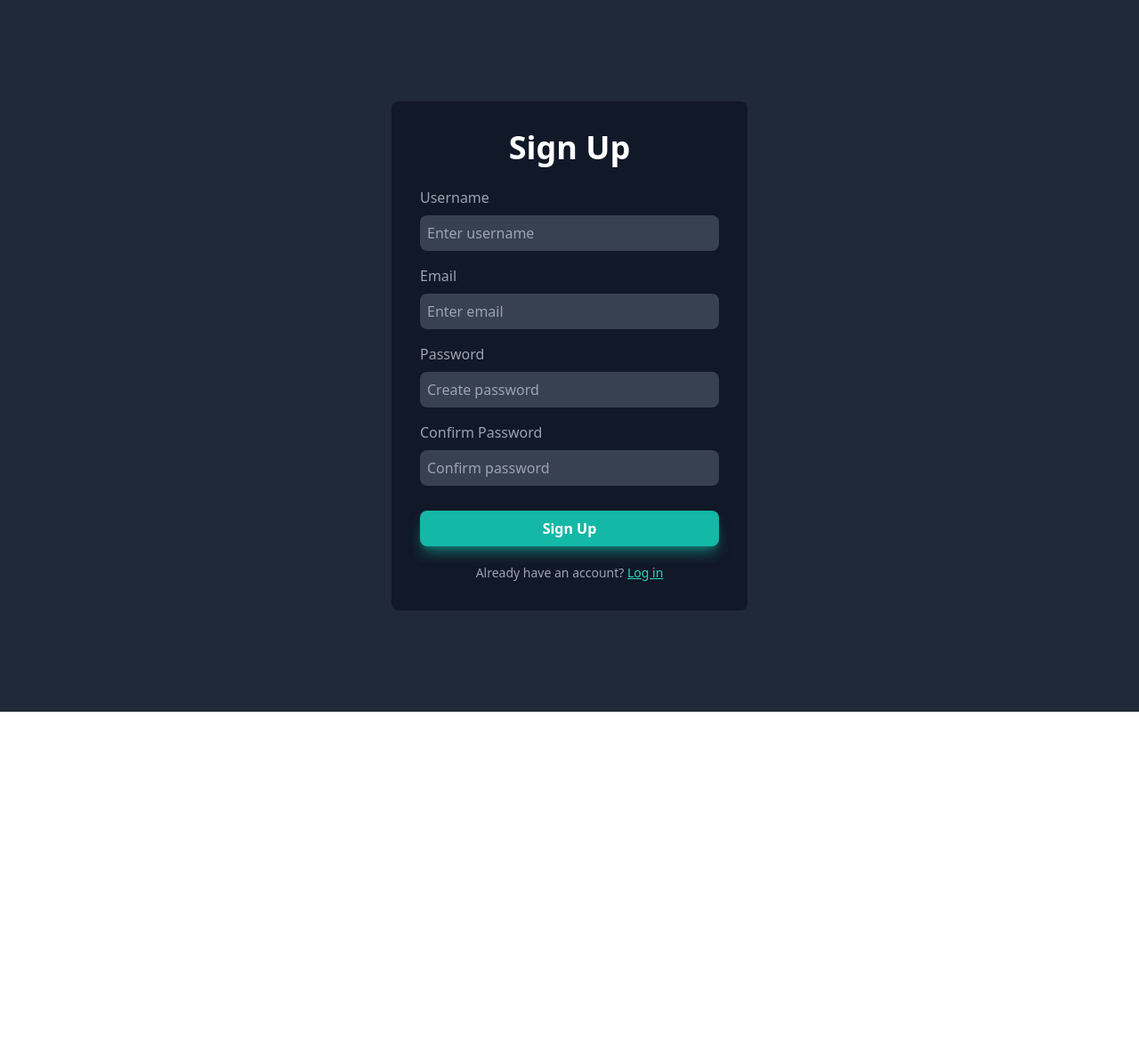
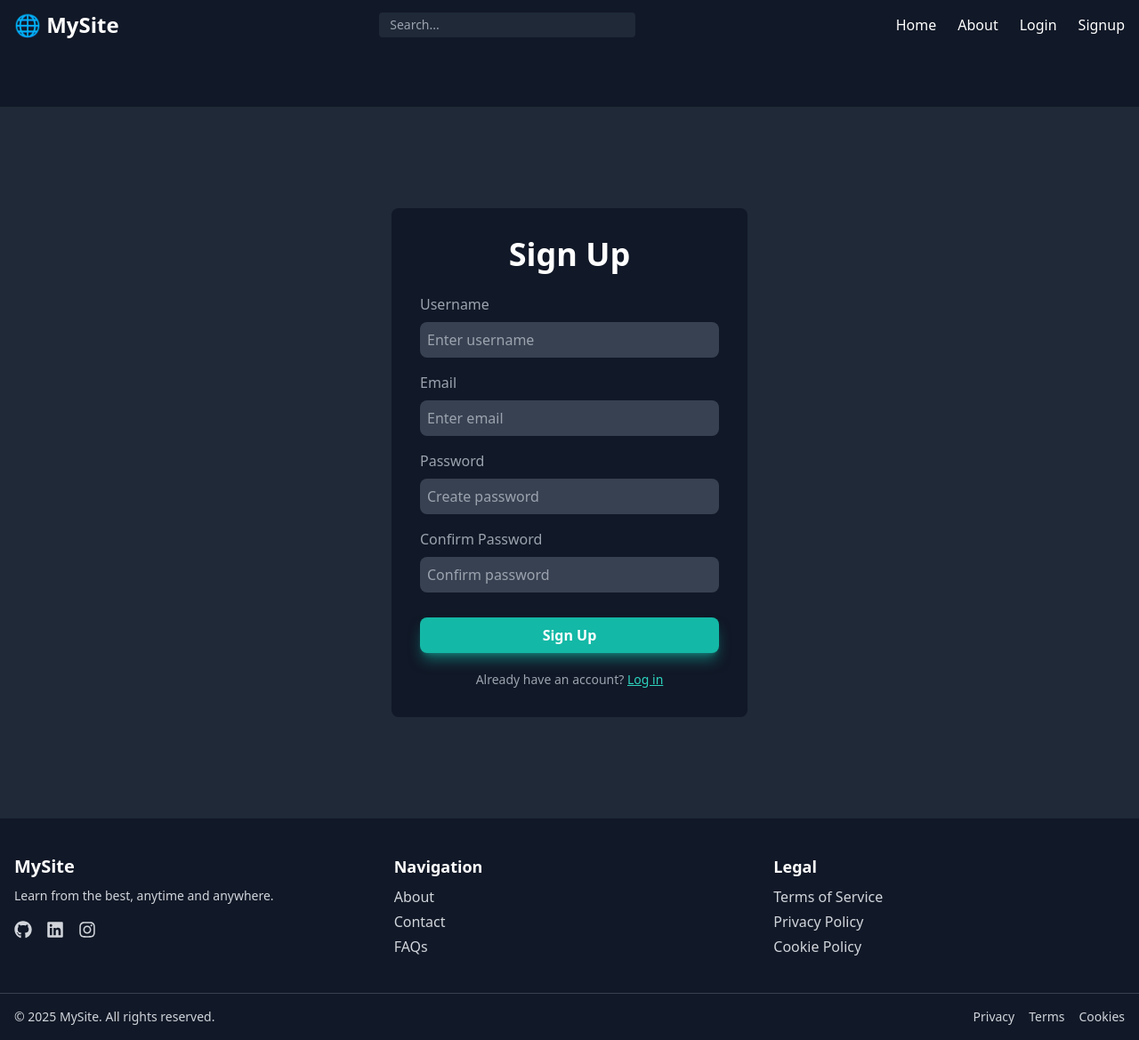
Before and after one commit to Anamika663/e-learn-frontend, a React (Vite) app: page /signup in a window 1280 px wide. Shown: the whole page at 89% size. Before the commit the page ends 800 px from the top, so only its background shows below. Built offline with nearby package versions, Linux system fonts and the light colour scheme.

Commit message:
Added Navbar.jsx, Footer.jsx for standard page layout. Integrated ScrollToTop.jsx for improved navigation. Updated App.jsx to incorporate new components. Installed and updated dependencies in package.json and package-lock.json.

```diff
--- a/package.json
+++ b/package.json
@@ -11,13 +11,14 @@
   "dependencies": {
     "react": "^18.2.0",
     "react-dom": "^18.2.0",
-    "react-router-dom": "^6.22.3"
+    "react-icons": "^5.5.0",
+    "react-router-dom": "^7.6.0"
   },
   "devDependencies": {
     "@vitejs/plugin-react": "^4.1.0",
     "autoprefixer": "^10.4.21",
     "postcss": "^8.5.3",
     "tailwindcss": "^3.4.17",
-    "vite": "^4.5.0"
+    "vite": "^6.3.5"
   }
 }
--- a/src/App.jsx
+++ b/src/App.jsx
@@ -1,15 +1,34 @@
 import React from 'react';
 import { BrowserRouter, Routes, Route } from 'react-router-dom';
-import Login from './components/Login';
+
+import ScrollToTop from './components/ScrollToTop';   // ⬅️ add this line
+import NavBar from './components/NavBar';
+import Footer from './components/Footer';
+import Login  from './components/Login';
 import Signup from './components/Signup';
 
 export default function App() {
   return (
     <BrowserRouter>
-      <Routes>
-        <Route path="/" element={<Login />} />
-        <Route path="/signup" element={<Signup />} />
-      </Routes>
+      {/* ───────── Ensures every new page loads at the top ───────── */}
+      <ScrollToTop />
+
+      {/* ───────── Global Navigation ───────── */}
+      <NavBar />
+
+      {/* ───────── Main Content ───────── */}
+      <main className="pt-[64px] flex flex-col min-h-screen bg-gray-900 text-white">
+        <Routes>
+          <Route path="/login"   element={<Login   />} />
+          <Route path="/signup"  element={<Signup  />} />
+        </Routes>
+
+        {/* pushes footer down on short pages */}
+        <div className="flex-grow" />
+      </main>
+
+      {/* ───────── Footer ───────── */}
+      <Footer />
     </BrowserRouter>
   );
 }
--- /dev/null
+++ b/src/components/Footer.jsx
@@ -0,0 +1,61 @@
+import { Link } from 'react-router-dom';
+import {
+  FaGithub,
+  FaLinkedin,
+  FaInstagram,
+} from 'react-icons/fa';
+
+export default function Footer() {
+  return (
+    <footer className="bg-gray-900 text-gray-300">
+      <div className="max-w-7xl mx-auto px-4 py-10 grid gap-8 sm:grid-cols-2 lg:grid-cols-3">
+        {/* Brand / Intro */}
+        <div>
+          <h2 className="text-xl font-semibold text-white mb-2">MySite</h2>
+          <p className="text-sm leading-relaxed">
+            Learn from the best, anytime and anywhere.
+          </p>
+
+          {/* Social Icons */}
+          <div className="flex gap-4 mt-4 text-xl">
+            <a href="#" aria-label="GitHub"><FaGithub /></a>
+            <a href="#"><FaLinkedin /></a>
+            <a href="#"><FaInstagram /></a>
+          </div>
+        </div>
+
+        {/* Navigation Links */}
+        <div>
+          <h3 className="text-lg font-semibold text-white mb-2">Navigation</h3>
+          <ul className="space-y-1">
+            <li><Link to="/about" className="hover:text-white">About</Link></li>
+            <li><Link to="/contact" className="hover:text-white">Contact</Link></li>
+            <li><Link to="/faq" className="hover:text-white">FAQs</Link></li>
+          </ul>
+        </div>
+
+        {/* Legal Links */}
+        <div>
+          <h3 className="text-lg font-semibold text-white mb-2">Legal</h3>
+          <ul className="space-y-1">
+            <li><Link to="/terms" className="hover:text-white">Terms of Service</Link></li>
+            <li><Link to="/privacy" className="hover:text-white">Privacy Policy</Link></li>
+            <li><Link to="/cookies" className="hover:text-white">Cookie Policy</Link></li>
+          </ul>
+        </div>
+      </div>
+
+      {/* Bottom Bar */}
+      <div className="border-t border-gray-700 py-4">
+        <div className="max-w-7xl mx-auto px-4 flex flex-col sm:flex-row justify-between items-center text-sm">
+          <span>© {new Date().getFullYear()} MySite. All rights reserved.</span>
+          <div className="flex gap-4 mt-2 sm:mt-0">
+            <Link to="/privacy" className="hover:text-white">Privacy</Link>
+            <Link to="/terms" className="hover:text-white">Terms</Link>
+            <Link to="/cookies" className="hover:text-white">Cookies</Link>
+          </div>
+        </div>
+      </div>
+    </footer>
+  );
+}
--- /dev/null
+++ b/src/components/NavBar.jsx
@@ -0,0 +1,84 @@
+import { useEffect, useState } from 'react';
+import { Link, useLocation } from 'react-router-dom';
+
+export default function NavBar() {
+  const [sticky, setSticky] = useState(false);
+  const [open, setOpen] = useState(false);
+  const location = useLocation();
+
+  // Close mobile dropdown on any route change
+  useEffect(() => setOpen(false), [location]);
+
+  // Stick after first scroll pixel
+  useEffect(() => {
+    const onScroll = () => setSticky(window.scrollY > 0);
+    window.addEventListener('scroll', onScroll);
+    return () => window.removeEventListener('scroll', onScroll);
+  }, []);
+
+  return (
+    <header
+      className={`${
+        sticky ? 'fixed top-0 bg-black shadow-md' : 'bg-gray-900'
+      } w-full z-50 transition-all duration-300`}
+    >
+      <div className="mx-auto flex max-w-7xl items-center justify-between px-4 py-3 text-white">
+        <Link to="/" className="text-2xl font-bold">
+          🌐 MySite
+        </Link>
+
+        {/* ---------- SEARCH BAR (desktop) ---------- */}
+        <div className="hidden md:block">
+          <input
+            type="text"
+            placeholder="Search..."
+            className= "flex-1 md:w-72 rounded bg-gray-800 px-3 py-1 text-sm placefolder-gray-400 focus:outline-none focus:ring-2 focus:ring-blue-500"
+
+          />
+        </div>
+
+        {/* Desktop nav links */}
+        <nav className="hidden md:flex items-center gap-6">
+          <Link className="hover:text-gray-300" to="/">
+            Home
+          </Link>
+          <Link className="hover:text-gray-300" to="/about">
+            About
+          </Link>
+          <Link className="hover:text-gray-300" to="/login">
+            Login
+          </Link>
+          <Link className="hover:text-gray-300" to="/signup">
+            Signup
+          </Link>
+        </nav>
+
+        {/* Hamburger (mobile) */}
+        <button
+          onClick={() => setOpen(!open)}
+          className="text-3xl md:hidden"
+          aria-label="Toggle menu"
+        >
+          ☰
+        </button>
+      </div>
+
+      {/* Mobile dropdown */}
+      {open && (
+        <div className="md:hidden bg-gray-800 px-6 pb-4 pt-2 space-y-3 text-white">
+          {/* Search in mobile dropdown */}
+          <input
+            type="text"
+            placeholder="Search..."
+            className="w-full rounded-md border border-gray-700 bg-gray-900 px-3 py-2
+                       text-sm placeholder-gray-400 focus:border-blue-500 focus:outline-none"
+          />
+          <Link to="/">Home</Link>
+          <Link to="/about">About</Link>
+          <Link to="/login">Login</Link>
+          <Link to="/signup">Signup</Link>
+        </div>
+      )}
+    </header>
+  );
+}
--- /dev/null
+++ b/src/components/ScrollToTop.jsx
@@ -0,0 +1,20 @@
+import { useEffect } from 'react';
+import { useLocation } from 'react-router-dom';
+
+/**
+ * Whenever the route (pathname) changes, this tiny component
+ * scrolls the viewport back to the top-left corner (0, 0).
+ * Because it returns `null`, it renders nothing on screen
+ * but still runs its side-effect every navigation.
+ */
+export default function ScrollToTop() {
+  const { pathname } = useLocation();   // current route
+
+  useEffect(() => {
+    window.scrollTo({ top: 0, left: 0, behavior: 'instant' });
+    //  ↓ If you prefer smooth scrolling, swap the previous line with:
+    // window.scrollTo({ top: 0, left: 0, behavior: 'smooth' });
+  }, [pathname]);                        // run after every route change
+
+  return null;                           // no visual output
+}
```
Also changed, not shown: 1 other file (tests, documents, lock files or other folders).
